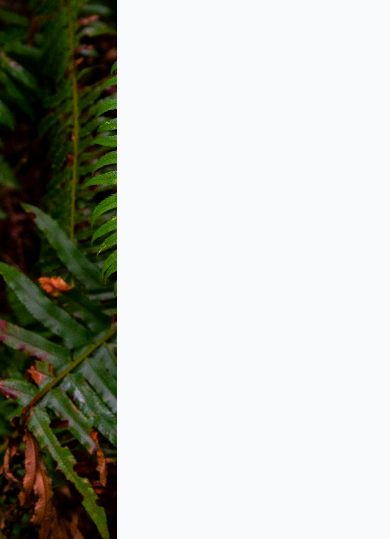
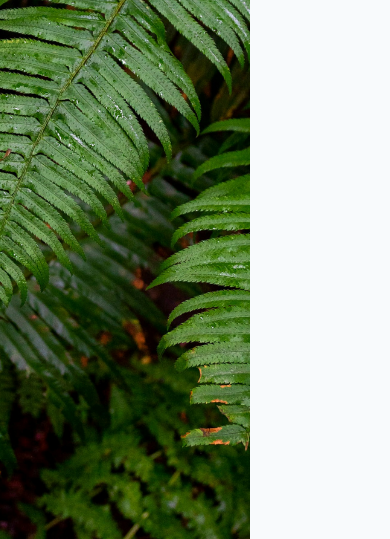
Before and after one commit to jacobpinchook/sign-up-form, a plain HTML site: page src/index.html in a window 390 px wide. Shown: the part 305-844 px from the top of the page. Drawn offline with Linux system fonts and the light colour scheme; files whose address does not match are found by name.

Commit message:
Made sizing responsive

```diff
--- a/src/index.html
+++ b/src/index.html
@@ -16,7 +16,9 @@
             </div>
         </div>
         <div class="form-container">
-            2
+            <form action="example.com/path" method="post">
+
+</form>
         </div>
 
 
--- a/src/style.css
+++ b/src/style.css
@@ -21,12 +21,20 @@
 .title-container {
     position: relative;
     text-align: center;
-    width: 30vw;
+    min-width: 250px;
+    max-width: 500px;
+    width: 40vw;
     overflow: hidden;
 }
 
-.title-container img {
-    height: 100vh;
+.title-container > img {
+    position: absolute;
+    top: 0;
+    left: 0;
+    width: 100%;
+    height: 100%;
+    object-fit: cover;
+    display: block;
 }
 
 .form-container {
@@ -64,5 +72,4 @@
 
 .banner img {
     height: 12vh;
-
 }
```
